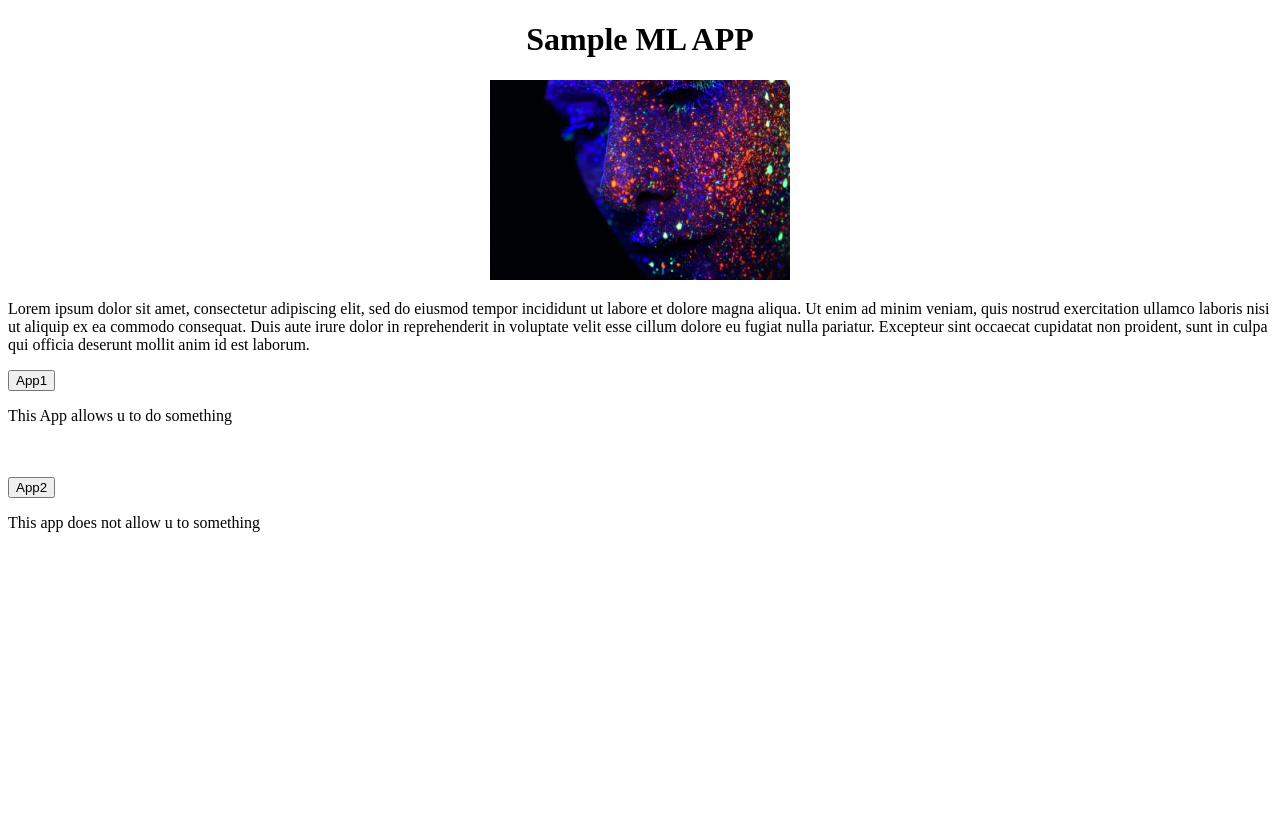
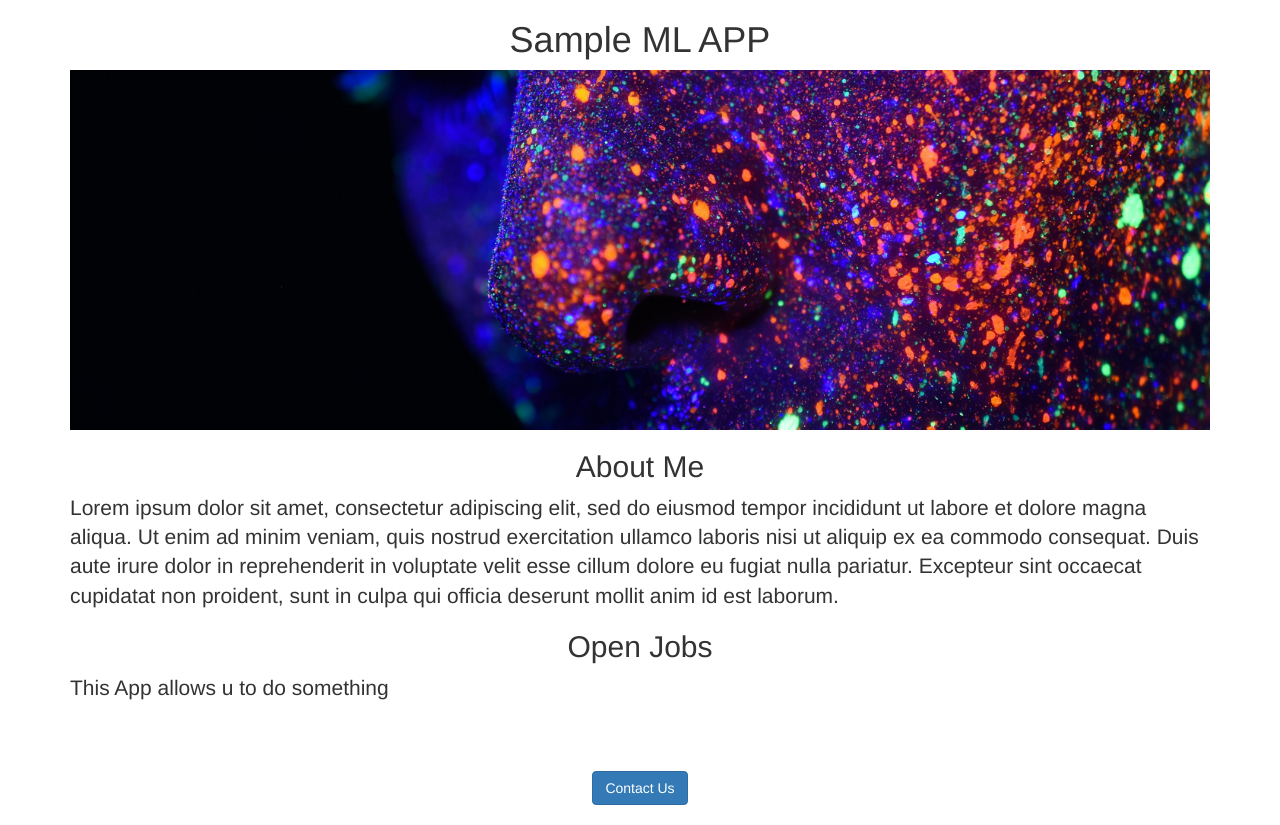
Before and after one commit to Vamsi-Adiraju/flaskdemo, a Flask app: page / in a window 1280 px wide. Before the commit the page ends 532 px from the top, so only its background shows below. Run offline with Flask 2, Linux system fonts and the light colour scheme.

Commit message:
Bootstrap Css

```diff
--- a/templates/home.html
+++ b/templates/home.html
@@ -1,17 +1,32 @@
 <!DOCTYPE html>
 <html>
   <head>
+    <meta charset="utf-8">
+    <meta http-equiv="X-UA-Compatible" content="IE=edge">
+    <meta name="viewport" content="width=device-width, initial-scale=1">
     <title>Job Openings</title>
+     <link rel="stylesheet" href="https://cdn.jsdelivr.net/npm/bootstrap@3.4.1/dist/css/bootstrap.min.css" integrity="sha384-HSMxcRTRxnN+Bdg0JdbxYKrThecOKuH5zCYotlSAcp1+c8xmyTe9GYg1l9a69psu" crossorigin="anonymous">
+    <style>
+      #imgg{
+        height:360px;
+        width: 100%;
+        object-fit:cover;
+      }
+    </style>
   </head>
   <body>
-    <h1><center>Sample ML APP</center></h1>
-    <center><img src="https://flaskdemo.vamsiadiraju.repl.co/static/banner.jpg" height="200" ></center>
-    <p>Lorem ipsum dolor sit amet, consectetur adipiscing elit, sed do eiusmod tempor incididunt ut labore et dolore magna aliqua. Ut enim ad minim veniam, quis nostrud exercitation ullamco laboris nisi ut aliquip ex ea commodo consequat. Duis aute irure dolor in reprehenderit in voluptate velit esse cillum dolore eu fugiat nulla pariatur. Excepteur sint occaecat cupidatat non proident, sunt in culpa qui officia deserunt mollit anim id est laborum.
-    </p>
-    <button>App1</button>
-    <p>This App allows u to do something</p>
-    <br></br>
-    <button>App2</button>
-    <p>This app does not allow u to something</p>
+    <div class="container lead">
+      <h1 class="text-center mt-2 mb-5">Sample ML APP</h1>
+      <img id ="imgg" class="img-fluid" src="https://flaskdemo.vamsiadiraju.repl.co/static/banner.jpg" height="200" >
+      <h2 class="text-center mt-2 mb-4">About Me</h2>
+      <p>Lorem ipsum dolor sit amet, consectetur adipiscing elit, sed do eiusmod tempor incididunt ut labore et dolore magna aliqua. Ut enim ad minim veniam, quis nostrud exercitation ullamco laboris nisi ut aliquip ex ea commodo consequat. Duis aute irure dolor in reprehenderit in voluptate velit esse cillum dolore eu fugiat nulla pariatur. Excepteur sint occaecat cupidatat non proident, sunt in culpa qui officia deserunt mollit anim id est laborum.
+      </p>
+      <h2 class="text-center mt-2 mb-4">Open Jobs</h2>
+      <p >This App allows u to do something</p>
+      <br></br>
+      <div class = "text-center">
+        <button class="btn btn-primary">Contact Us</button>
+      </div>
+    </div>
   </body>
 </html>
```
